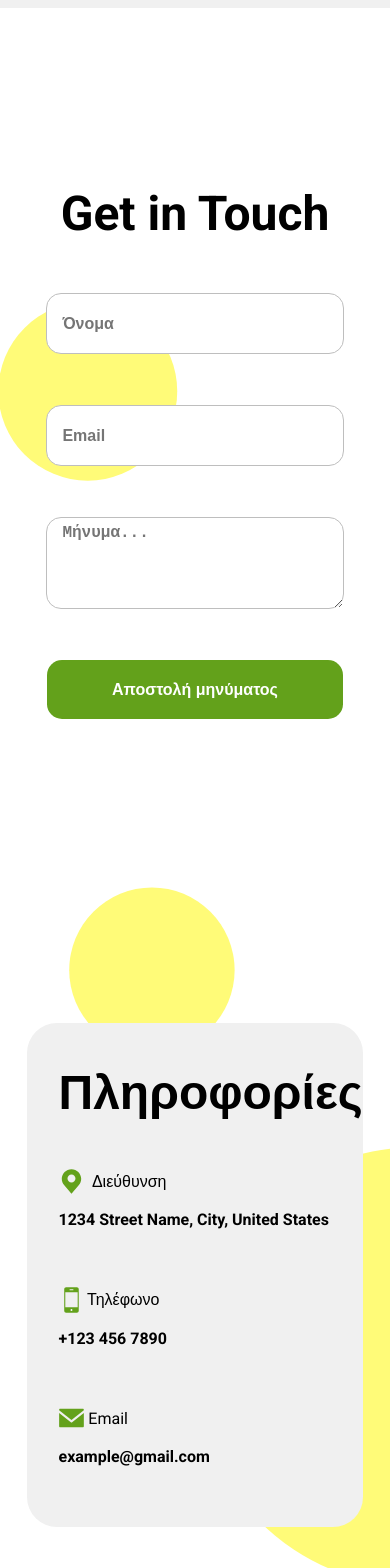
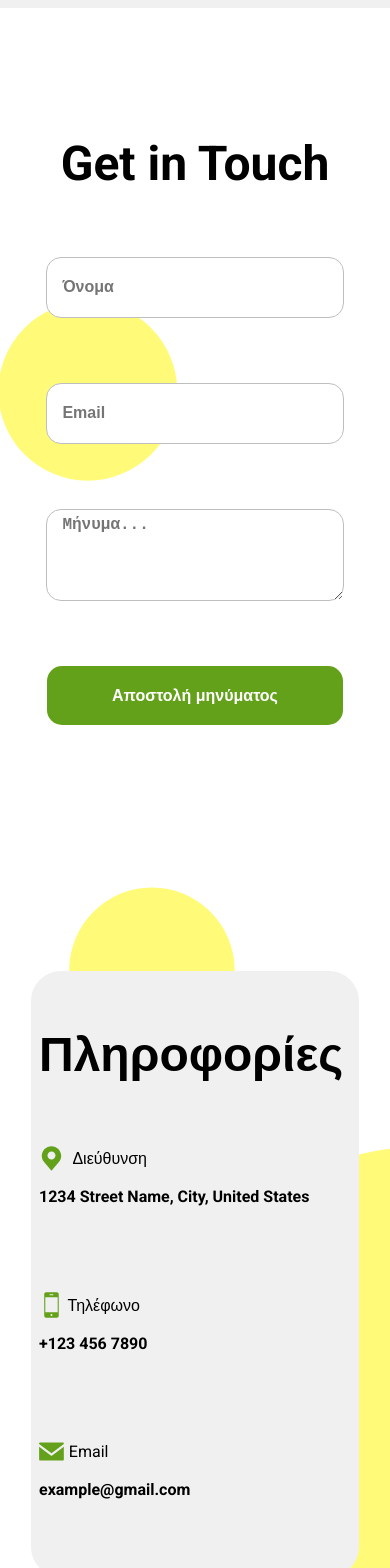
Before and after one commit to ionathansideras/truckMate, a React (Vite) app: page / in a window 390 px wide. Shown: the part 5900-7468 px from the top of the page. Built offline with nearby package versions, Linux system fonts and the light colour scheme.

Commit message:
adding animation to header

```diff
--- a/src/components/Contact.tsx
+++ b/src/components/Contact.tsx
@@ -18,24 +18,32 @@ export default function Contact({ contactRef }: ContactProps) {
     };
 
     return (
-        <div className="contact" id="contact" ref={contactRef}>
+        <div className="contact" ref={contactRef}>
+
+            <div className="contact-left" id="contact-left">
                 <form
-                className="contact-form" id="contact-form"
+                    className="contact-form"
                     onSubmit={handleSubmit}
+                    ref={(el: HTMLFormElement | null) =>
+                        (sectionRefs.current[0] = el)
+                    }
                 >
-                <h1  ref={(el: HTMLDivElement | null) =>
-                    (sectionRefs.current[0] = el)
-                }>{t("Get in Touch")}</h1>
+                    <h1>{t("Get in Touch")}</h1>
                     <input type="text" placeholder={t("Name")} />
                     <input type="email" placeholder="Email" />
                     <textarea placeholder={t("Message...")}></textarea>
                     <button>{t("Send Message")}</button>
                 </form>
+            </div>
 
-            <div className="contact-information" id="contact-information">
-                <h1 ref={(el: HTMLDivElement | null) =>
+            <div className="contact-right" id="contact-right">
+                <div
+                    className="contact-information"
+                    ref={(el: HTMLDivElement | null) =>
                         (sectionRefs.current[1] = el)
-                }>{t("Information")}</h1>
+                    }
+                >
+                    <h1>{t("Information")}</h1>
                     <div>
                         <p>
                             <img src={addressImg} alt="address-icon" />
@@ -59,5 +67,7 @@ export default function Contact({ contactRef }: ContactProps) {
                     </div>
                 </div>
             </div>
+
+        </div>
     );
 }
--- a/src/components/Header.tsx
+++ b/src/components/Header.tsx
@@ -6,10 +6,14 @@ import { useTranslation } from "react-i18next";
 import scrollToTop from "../helpers/scrollToTop";
 import { WaitListProps, ContactProps } from "../interfaces/refProps";
 
+import { useEffect, useRef } from "react";
+
 // Define the Header component
 export default function Header({ waitListRef, contactRef }: WaitListProps & ContactProps) {
     // Use the useTranslation hook to get the t function for translation
     const { t } = useTranslation();
+
+    const headerRef = useRef<HTMLHeadElement>(null);
 
     // Function to handle the scroll to the wait list section
     const handleScollToWaitList = () => {
@@ -27,9 +31,14 @@ export default function Header({ waitListRef, contactRef }: WaitListProps & Cont
             contactRef.current.scrollIntoView({ behavior: "smooth" });
         }
     };
+
+    useEffect(() => {
+        headerRef.current?.classList.add("header-visible");
+    },[]);
+
     // Render the Header component
     return (
-        <header>
+        <header ref={headerRef}>
             {/* Logo section */}
             <div className="header-logo">
                 {/* Display the truck image */}
--- a/src/styles/animations.scss
+++ b/src/styles/animations.scss
@@ -109,18 +109,31 @@ $sections: (
     }
 }
 
+
+.contact-left {
     .contact-form {
         transform: scale(0);
-    transition: all 0.5s ease-in-out;
     }
+}
+
+.contact-right {
     .contact-information {
         transform: scale(0);
-    transition: all 0.5s ease-in-out;
+    }
 }
 
-#contact-form.contact-form-visible {
+#contact-left.contact-left-visible {
+    .contact-form {
         transform: scale(1);
     }
-#contact-information.contact-information-visible {
+}
+
+#contact-right.contact-right-visible {
+    .contact-information {
         transform: scale(1);
     }
+}
+
+.header-visible {
+    top: 5%;
+}
--- a/src/styles/contact-styles.scss
+++ b/src/styles/contact-styles.scss
@@ -10,13 +10,22 @@
     background-size: cover;
     background-repeat: no-repeat;
 
+    .contact-left {
+        width: 50%;
+        height: 100vh;
+        display: flex;
+        justify-content: center;
+        align-items: center;
+
         .contact-form {
-        width: 30%;
+            width: 80%;
             display: flex;
             height: 70%;
             flex-direction: column;
             align-items: center;
             justify-content: space-between;
+            margin: auto;
+            transition: all 0.4s ease-in-out;
 
             h1 {
                 font-size: 4vw;
@@ -44,12 +53,12 @@
                 max-height: 20vh;
                 border: rgb(190, 190, 190) 1px solid;
                 border-radius: 15px;
+                background-color: white;
                 font-size: 1vw;
                 padding: 2% 0 0 5%;
                 font-weight: bold;
                 outline: none;
                 appearance: none;
-            background: none;
             }
 
             button {
@@ -65,9 +74,17 @@
                 outline: none;
             }
         }
+    }
+
+    .contact-right {
+        width: 50%;
+        height: 100vh;
+        display: flex;
+        justify-content: center;
+        align-items: center;
 
         .contact-information {
-        width: 36%;
+            width: 80%;
             background-color: $secondary-color;
             border-radius: 30px;
             display: flex;
@@ -76,6 +93,8 @@
             justify-content: space-evenly;
             height: 70%;
             padding: 2% 2%;
+            margin: auto;
+            transition: all 0.6s ease-in-out;
 
             h1 {
                 font-size: 4vw;
@@ -106,21 +125,16 @@
                 }
             }
         }
+    }
 
-    @media screen and (max-width: 1050px){
+    @media screen and (max-width: 1050px) {
         flex-direction: column;
         height: 200vh;
-        align-items: center;
-        justify-content: space-between;
+
+        .contact-left {
+            width: 100%;
 
             .contact-form {
-            width: 80%;
-            height: 100vh;
-            justify-content: space-evenly;
-            align-items: center;
-            margin: 0 0 30vh 0;
-            padding-top: 15vh;
-
                 h1 {
                     font-size: 6vw;
                     text-align: center;
@@ -146,13 +160,12 @@
                     font-size: 2vw;
                 }
             }
+        }
+
+        .contact-right {
+            width: 100%;
 
             .contact-information {
-            width: 76%;
-            height: 75vh;
-            margin-bottom: 20vh;
-            padding: 2% 2% 5% 8%;
-
                 h1 {
                     font-size: 6vw;
                     display: flex;
@@ -175,8 +188,10 @@
                 }
             }
         }
+    }
 
-    @media screen and (max-width: 600px){
+    @media screen and (max-width: 600px) {
+        .contact-left {
             .contact-form {
                 h1 {
                     font-size: 3rem;
@@ -194,9 +209,10 @@
                     font-size: 1rem;
                 }
             }
+        }
 
+        .contact-right {
             .contact-information {
-
                 h1 {
                     font-size: 3rem;
                 }
@@ -216,3 +232,4 @@
             }
         }
     }
+}
--- a/src/styles/header-styles.scss
+++ b/src/styles/header-styles.scss
@@ -5,7 +5,7 @@ header {
     height: 6vh;
     display: flex;
     position: fixed;
-    top: 5%;
+    top: -5%;
     transform: translate(-50%, -50%);
     left: 50%;
     border-radius: 15px;
@@ -14,6 +14,7 @@ header {
     justify-content: center;
     z-index: 100;
     box-shadow: 0px 0px 10px rgba(0, 0, 0, 0.5);
+    transition: top 1.7s ease-in-out;
 
     .header-logo {
         display: flex;
```
Lines whose indentation alone changed are shown as unchanged.
